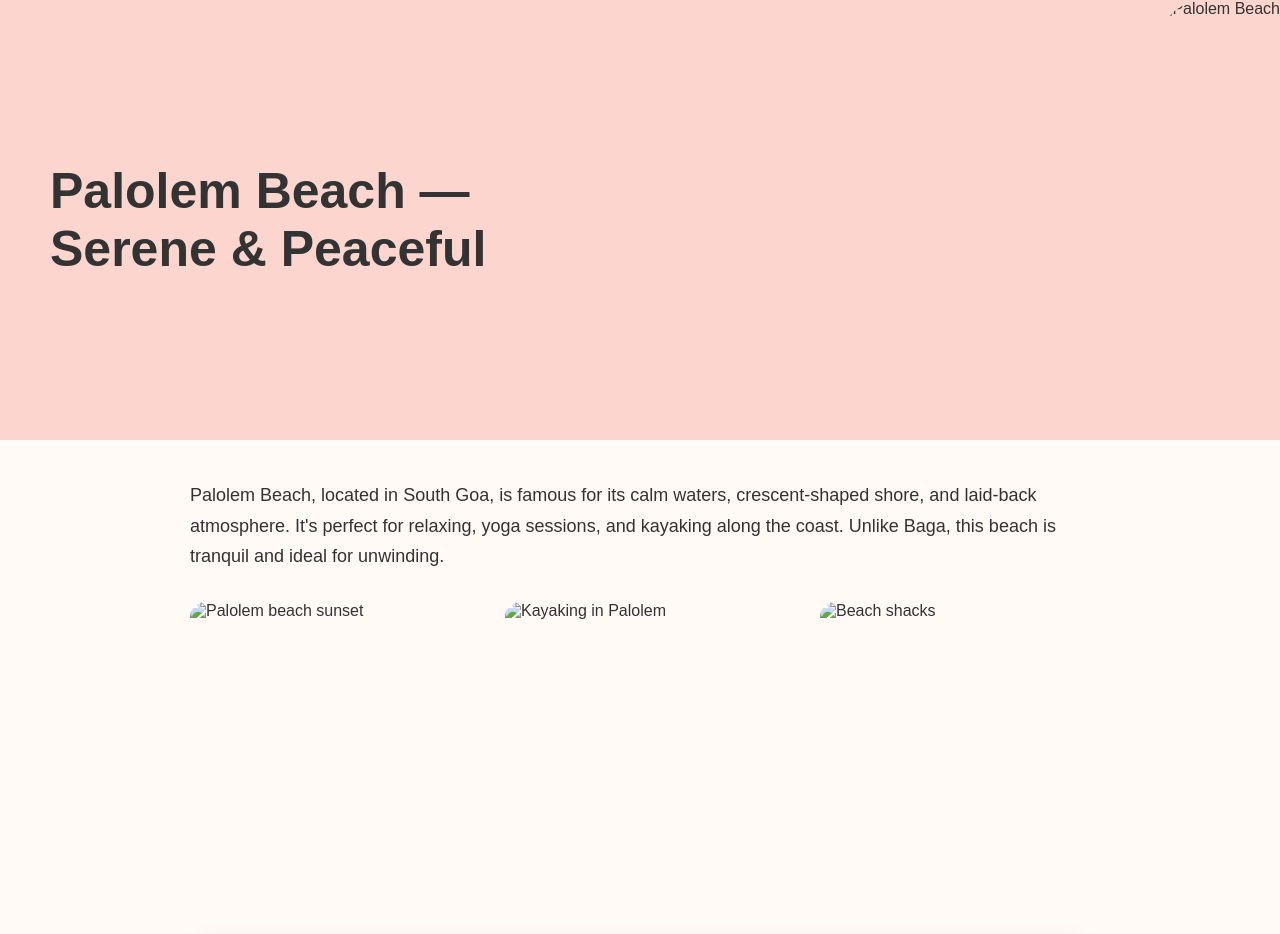
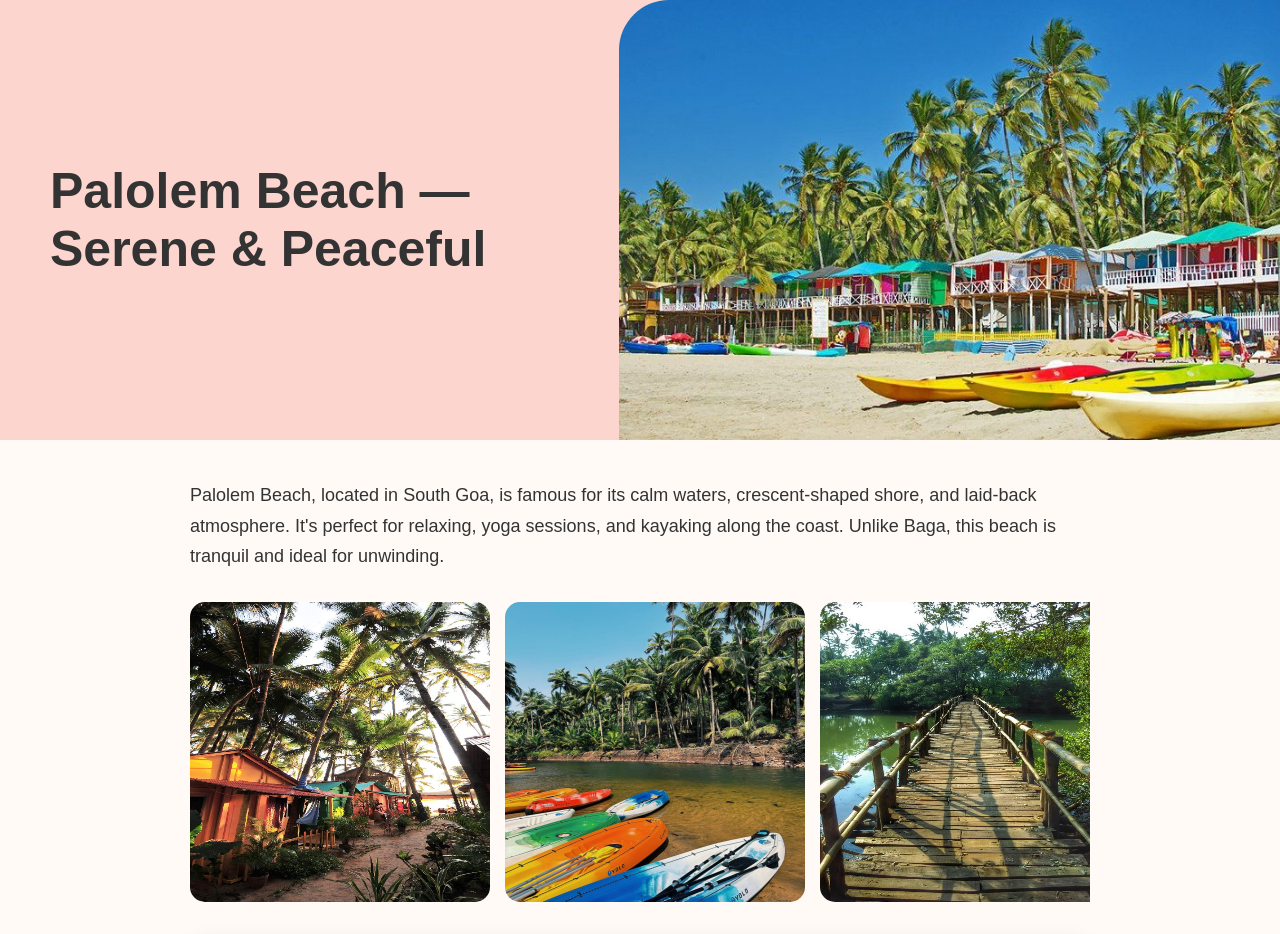
Before and after one commit to Keerthika082006/Tourist_Website, a plain HTML site: page palolem.html in a window 1280 px wide. Shown: the top 934 px of the page. Drawn offline with nearby package versions, Linux system fonts and the light colour scheme.

Commit message:
second commit

```diff
--- a/palolem.html
+++ b/palolem.html
@@ -96,7 +96,7 @@
 <!-- HERO -->
 <div class="hero">
     <h1>Palolem Beach — Serene & Peaceful</h1>
-    <img src="images/g7.jpg" alt="Palolem Beach">
+    <img src="g7.jpg" alt="Palolem Beach">
 </div>
 
 <!-- MAIN CONTENT -->
@@ -110,9 +110,9 @@
 
     <!-- HORIZONTAL SCROLL IMAGES -->
     <div class="scroll-gallery">
-        <img src="images/GG4.jpg" alt="Palolem beach sunset">
-        <img src="images/GG5.jpg" alt="Kayaking in Palolem">
-        <img src="images/GG6.jpg" alt="Beach shacks">
+        <img src="GG4.jpg" alt="Palolem beach sunset">
+        <img src="GG5.jpg" alt="Kayaking in Palolem">
+        <img src="GG6.jpg" alt="Beach shacks">
     </div>
 
     <!-- INFO CARDS -->
```
